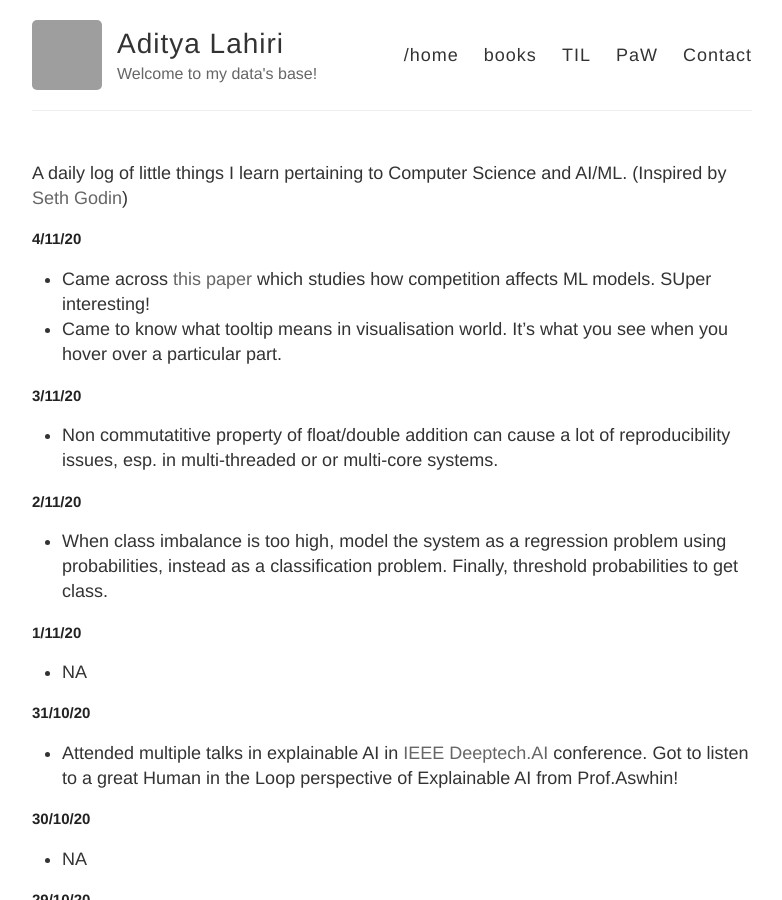
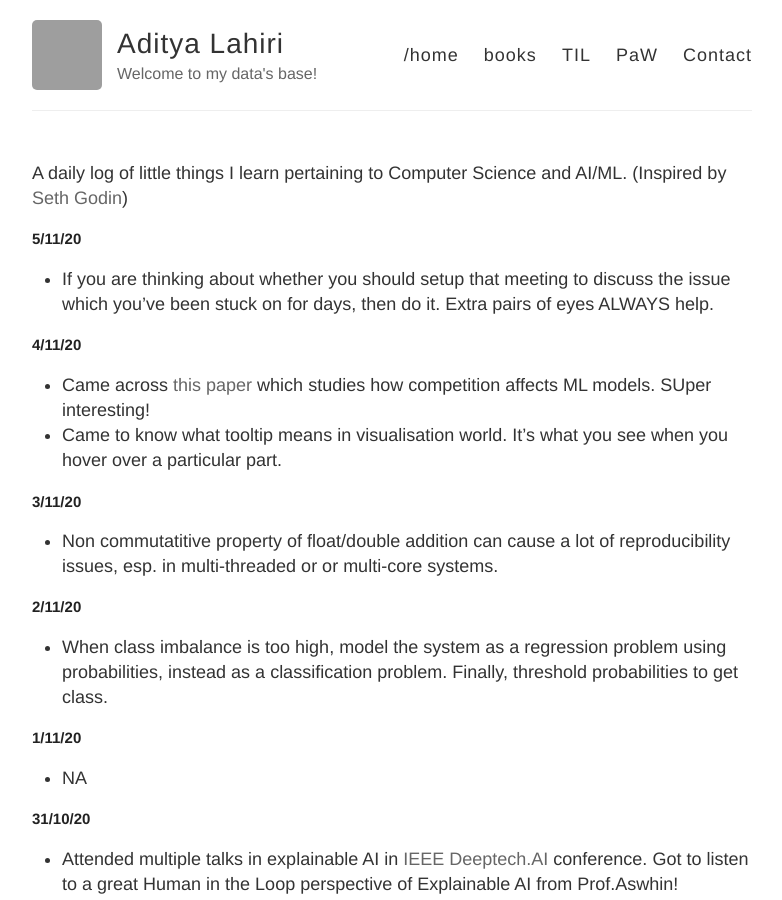
Before and after one commit to adityalahiri/adityalahiri.github.io, a Jekyll site: the page built from TIL.md, in a window 1280 px wide and 900 px high. Shown: the whole window, without its empty margins (248-1030 px from the left). Built offline with Jekyll 4.4.1, drawn with Linux system fonts in a browser that asks for light colours; our own code applies the rules of GitHub Pages for plain Markdown files; grey boxes are pictures that could not be loaded.

Commit message:
Update for 5/11/20

```diff
--- a/TIL.md
+++ b/TIL.md
@@ -1,5 +1,9 @@
 A daily log of little things I learn pertaining to Computer Science and AI/ML.
 (Inspired by [Seth Godin](https://seths.blog/))
+
+## 5/11/20
+
+*  If you are thinking about whether you should setup that meeting to discuss the issue which you've been stuck on for days, then do it. Extra pairs of eyes ALWAYS help.
 
 ## 4/11/20
 
```
